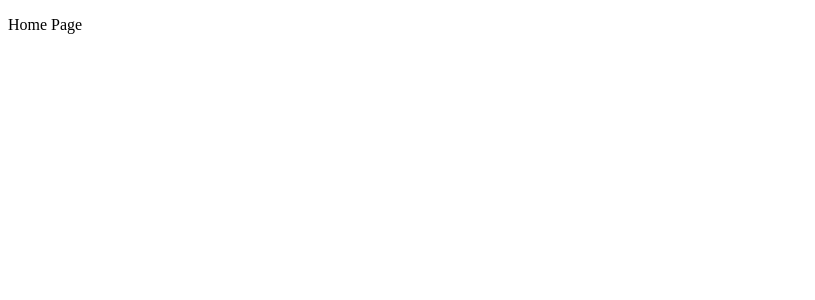
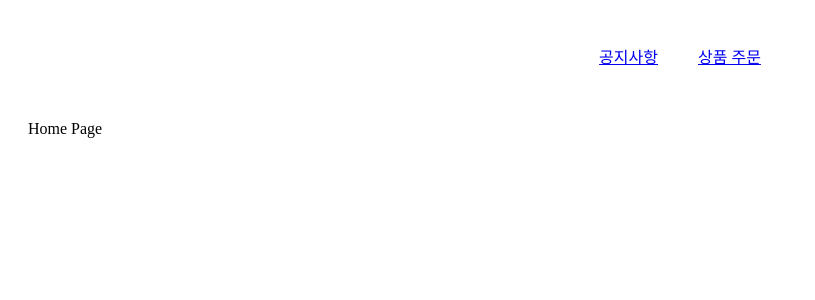
Before and after one commit to Farm-Apple/Apple_FE, a React (Vite) app: page / in a window 1280 px wide. Shown: the top 300 px of the page, without its empty margins (0-815 px from the left). Built offline with nearby package versions, Linux system fonts and the light colour scheme.

Commit message:
🎨style: NavBar, PageLayout 생성 및 css 속성 작업중

```diff
--- a/src/App.tsx
+++ b/src/App.tsx
@@ -4,7 +4,7 @@ import router from './Router';
 function App() {
   return (
     <>
-      <RouterProvider router={router} />
+      <RouterProvider router={router}/>
     </>
   );
 }
--- /dev/null
+++ b/src/components/Navbar.tsx
@@ -0,0 +1,46 @@
+import styled from "styled-components";
+import * as React from "react";
+import {Link} from "react-router-dom";
+
+const NavBarContainer = styled.div`
+  display: flex;
+  align-items: center;
+  justify-content: center;
+`
+const NavBarLogo = styled.div`
+  margin-right: 40px;
+`
+
+const NavBarUl = styled.ul`
+  display: flex;
+`
+
+const NavBarLi = styled(Link)`
+  padding: 20px;
+  border-radius: 10px;
+  cursor:pointer;
+
+  &:hover{
+    color: gray;
+    background-color: aqua;
+    text-decoration: underline;
+  }
+`
+
+
+const NavBar: React.FC = () => {
+    return(
+        <>
+            <NavBarContainer>
+                <NavBarLogo></NavBarLogo>
+                <NavBarUl>
+                    {/* Link (react-router-dom) 을 사용할때엔 to 를 반드시 작성해야 컴파일 에러가 없습니다. */}
+                    <NavBarLi to="DetailBoard">공지사항</NavBarLi>
+                    <NavBarLi to="ProductOrder">상품 주문</NavBarLi>
+                </NavBarUl>
+            </NavBarContainer>
+        </>
+)
+}
+
+export default NavBar
--- /dev/null
+++ b/src/components/PageLayout.tsx
@@ -0,0 +1,22 @@
+import NavBar from "./Navbar.tsx";
+import styled from "styled-components";
+import React, {ReactNode} from "react";
+
+const StyledLayout = styled.div`
+  padding: 0 20px;
+`
+
+interface ParentProps {
+    children: ReactNode;
+}
+
+const PageLayout: React.FC<ParentProps> = ({children}) => {
+    return(
+        <StyledLayout>
+            <NavBar/>
+            {children}
+        </StyledLayout>
+    )
+}
+
+export default PageLayout;
--- /dev/null
+++ b/src/page/Home/Home.tsx
@@ -0,0 +1,14 @@
+import Layout from "../../components/PageLayout.tsx";
+import React from "react";
+
+
+const HomePage: React.FC = () => {
+  return(
+      <>
+          <Layout>
+              <p>Home Page</p>
+          </Layout>
+      </>)
+}
+
+export default HomePage
--- a/src/page/Home/index.tsx
+++ /dev/null
@@ -1,3 +0,0 @@
-export default function HomePage() {
-  return <p>Home Page</p>;
-}
```
Also changed, not shown: src/Router.tsx (+7 -2 lines).
